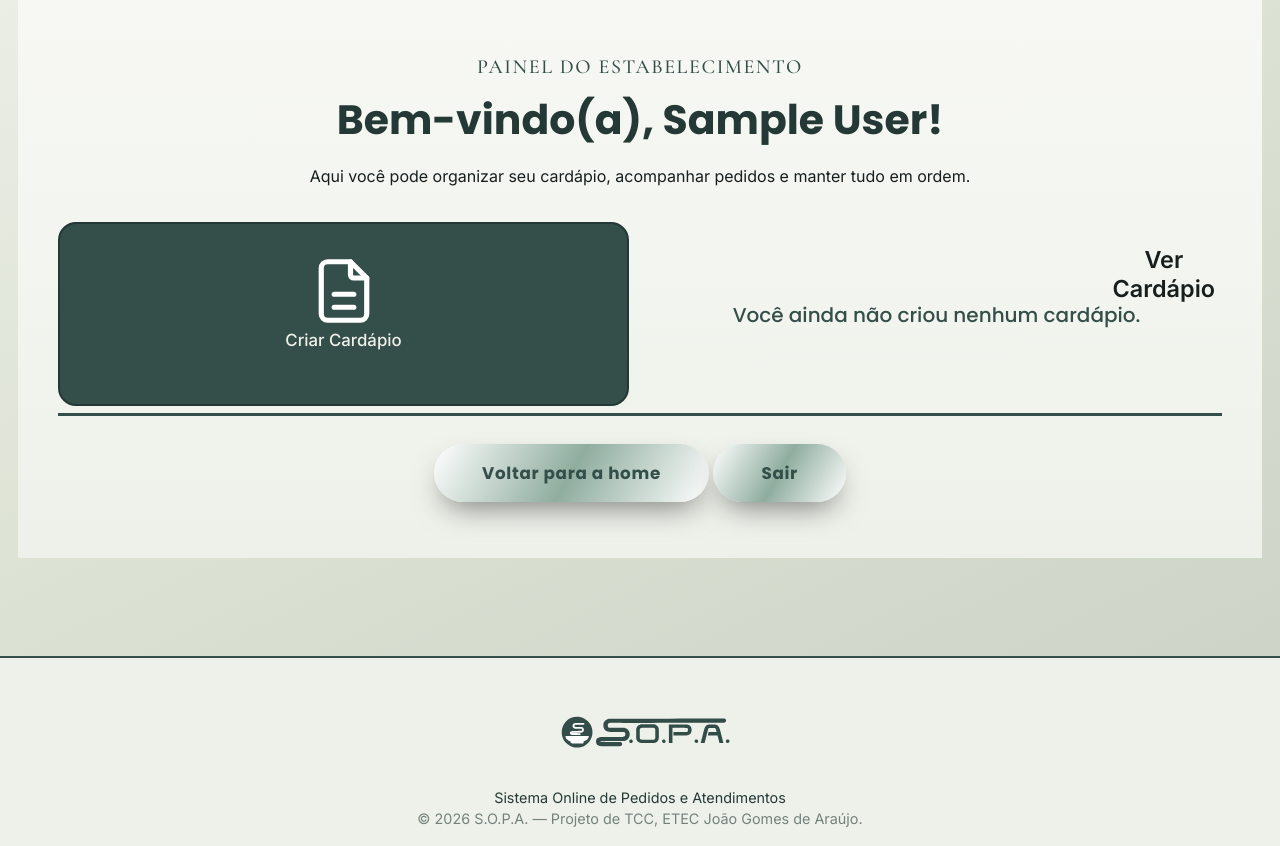
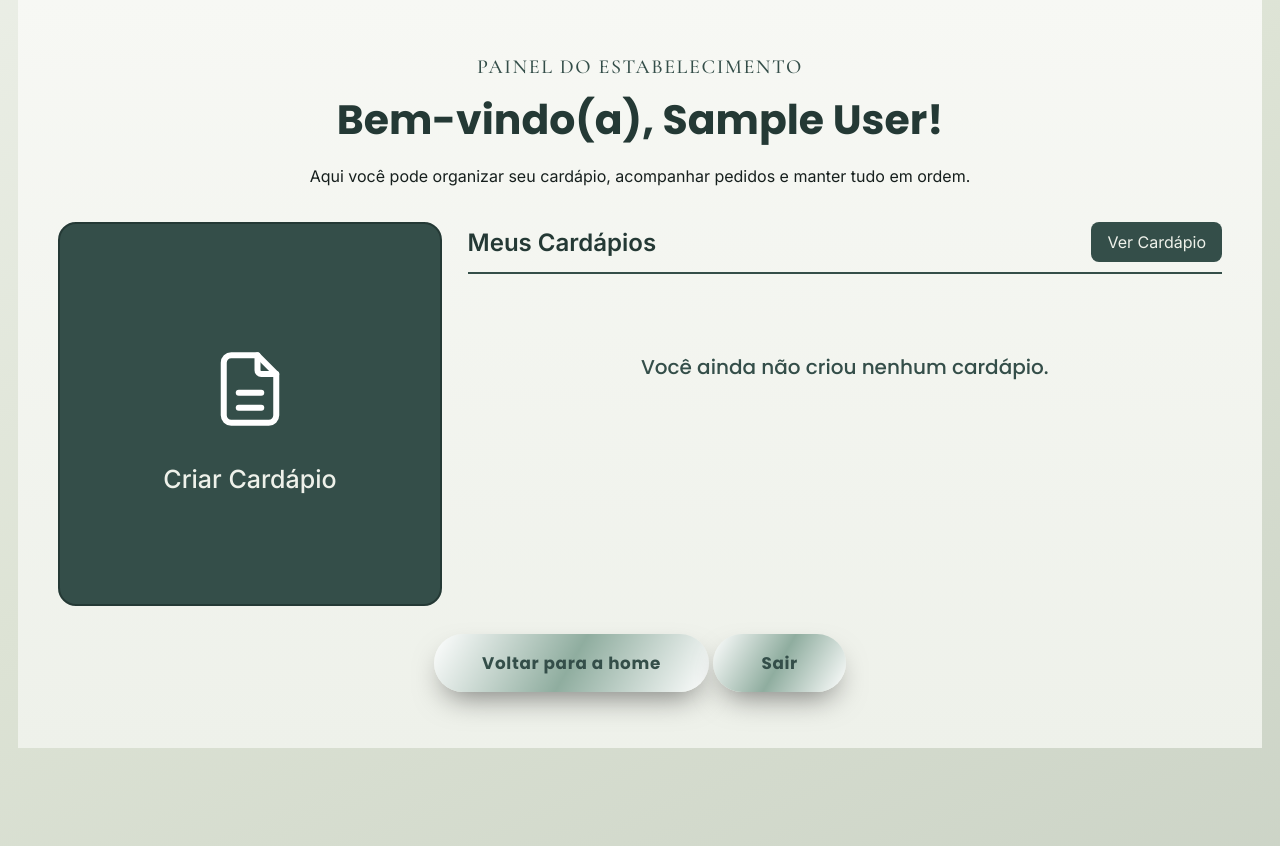
Before and after one commit to santanayzs/tcc_sopa, a PHP site: page /dashboard/index.php in a window 1280 px wide. Shown: the part 179-1025 px from the top of the page. Run offline with PHP 8.4, Linux system fonts and the light colour scheme; the visitor is signed in with stand-in values (Sample User, id 1); data that the repository does not hold is empty.

Commit message:
arrumei todo o dashboard

```diff
--- a/CRUD-Cardapio/ver-cardapio/style-ver-cardapio.css
+++ b/CRUD-Cardapio/ver-cardapio/style-ver-cardapio.css
@@ -1,17 +1,17 @@
 .cardapios-lista {
             display: grid;
-            grid-template-columns: repeat(3, minmax(0, 1fr));
+            grid-template-columns: repeat(4, minmax(0, 1fr));
             gap: 22px;
             margin-top: 32px;
         }
 
-        @media (max-width: 1100px) {
+        @media (max-width: 1150px) {
             .cardapios-lista {
                 grid-template-columns: repeat(2, minmax(0, 1fr));
             }
         }
 
-        @media (max-width: 700px) {
+        @media (max-width: 900px) {
             .cardapios-lista {
                 grid-template-columns: 1fr;
             }
--- a/dashboard/dashboard.css
+++ b/dashboard/dashboard.css
@@ -92,42 +92,132 @@
     color: var(--green-800);
   }
 
-  .feature-card{
-    background-color: var(--green-800);
-    border:2px solid var(--green-900);
-    color:black;
-  }
-  .feature-card :hover{
-     border-color:rgba(0,0,0);
+/* Layout geral: criar à esquerda, cardápios à direita */
+.dashboard-layout {
+  display: grid;
+  grid-template-columns: clamp(220px, 30vw, 450px) minmax(0, 1fr);
+  gap: clamp(16px, 2vw, 30px);
+  align-items: start;
+  width: 100%;
+}
+
+/* Botão Criar Cardápio */
+.feature-card {
+  display: flex;
+  flex-direction: column;
+  align-items: center;
+  justify-content: center;
+
+  width: 100%;
+  min-width: 0;
+  min-height: clamp(220px, 30vw, 386px);
+  box-sizing: border-box;
+
+  padding: clamp(12px, 2vw, 24px);
+  margin: 0;
+
+  background-color: var(--green-800);
+  border: 2px solid var(--green-900);
+  border-radius: 18px;
+  color: var(--cream-1);
+}
+
+.feature-card svg {
+  width: 90px;
+  height: 90px;
+  margin: 20px auto;
+}
+
+.feature-card h3 {
+  margin: 10px 0;
+  font-family: var(--font-body);
+  font-size: 25px;
+  font-weight: 500;
+  color: var(--cream-1);
+  text-align: center;
+}
+
+/* Área da direita */
+.dashboard-area-cardapios {
+  min-width: 0;
+  text-align: left;
+}
+
+/* Título e link ficam na mesma linha */
+.dashboard-cardapios-topo {
+  display: flex;
+  justify-content: space-between;
+  align-items: center;
+  gap: 16px;
+  margin-bottom: 18px;
+  padding-bottom: 10px;
+  border-bottom: 2px solid var(--green-800);
+}
+
+.dashboard-cardapios-topo h2 {
+  margin: 0;
+  color: var(--green-900);
+  font-size: 24px;
+}
+
+/* Link Ver Cardápio */
+.link-ver-cardapio {
+  position: static;
+  flex-shrink: 0;
+  display: inline-block;
+  margin: 0;
+  padding: 10px 16px;
+  background-color: var(--green-800);
+  color: var(--cream-1);
+  border-radius: 8px;
+  text-decoration: none;
+  font-size: 16px;
+}
+
+.link-ver-cardapio:hover {
+  background-color: var(--green-900);
+}
+
+/* Cardápios em grade */
+.dashboard-cardapios-lista {
+  display: grid;
+  grid-template-columns: repeat(3, minmax(0, 1fr));
+  gap: 18px;
+  margin-top: 0;
+}
+
+.dashboard-cardapios-lista .cardapio-bloco {
+  min-width: 0;
+}
+
+/* Tablet */
+@media (max-width: 650px) {
+  .dashboard-layout {
+    grid-template-columns: 1fr;
   }
 
-  .dashboard-recentes{
-    position: relative;
-    border-bottom: 3px solid var(--green-800);
-    padding-bottom: 7px;
+  .feature-card {
+    width: 100%;
+    min-height: 200px;
   }
 
-  .link-ver-cardapio{
-    position: absolute;
-    margin-left:90%;
+  .feature-card svg {
+    width: 55px;
+    height: 55px;
+  }
+
+  .feature-card h3 {
     font-size: 20px;
   }
 
-  .card-grid {
-  display: grid;
-  grid-template-columns: repeat(2, 1fr);
-  gap: 22px;
+  .dashboard-cardapios-lista {
+    grid-template-columns: 1fr;
   }
-  @media (max-width: 860px) {
-    .card-grid {
-      grid-template-columns: repeat(2, 1fr);
-    }
+
+  .dashboard-cardapios-topo h2 {
+    font-size: 20px;
   }
-  @media (max-width: 560px) {
-    .card-grid {
-      grid-template-columns: 1fr;
-    }
-  }
+}
 
   .site-footer{
     background: var(--cream-1);
--- a/dashboard/index.php
+++ b/dashboard/index.php
@@ -18,7 +18,7 @@ $stmt = $conexao->prepare(
      FROM cardapios
      WHERE usuario_id = ?
      ORDER BY GREATEST(data_criacao, COALESCE(atualizado_em, data_criacao)) DESC
-     LIMIT 3'
+     LIMIT 4'
 );
 $stmt->bind_param('i', $usuarioId);
 $stmt->execute();
@@ -87,21 +87,37 @@ $stmt->close();
       </p>
 
       <div class="dashboard-recentes" style="margin-top: 36px;">
+         <div class="dashboard-layout">
+            <!-- Coluna fixa à esquerda -->
+            <a class="feature-card" href="../CRUD-Cardapio/criar-cardapio/criar-cardapio.php" style="text-decoration:none; color:inherit;">
 
-        <div class="card-grid" style="margin-top: 32px;">
-          <a class="feature-card" href="../CRUD-Cardapio/criar-cardapio/criar-cardapio.php" style="text-decoration:none; color:inherit;">
-            <svg xmlns="http://www.w3.org/2000/svg" viewBox="0 0 24 24" fill="none" stroke="currentColor" stroke-width="1.6" stroke-linecap="round" stroke-linejoin="round">
+              <svg xmlns="http://www.w3.org/2000/svg"
+                  viewBox="0 0 24 24"
+                  fill="none"
+                  stroke="currentColor"
+                  stroke-width="1.6"
+                  stroke-linecap="round"
+                  stroke-linejoin="round">
                 <path d="M14 3v4a1 1 0 0 0 1 1h4"></path>
                 <path d="M17 21H7a2 2 0 0 1-2-2V5a2 2 0 0 1 2-2h7l5 5v11a2 2 0 0 1-2 2Z"></path>
                 <path d="M9 13h6"></path>
                 <path d="M9 17h6"></path>
               </svg>
+
               <h3>Criar Cardápio</h3>
             </a>
 
-          <a class="link-ver-cardapio" href="../CRUD-Cardapio/ver-cardapio/ver-cardapio.php">
-            <h3>Ver Cardápio</h3>
+           <!-- Coluna direita -->
+            <div class="dashboard-area-cardapios">
+
+              <div class="dashboard-cardapios-topo">
+                <h2>Meus Cardápios</h2>
+
+                <a class="link-ver-cardapio"
+                  href="../CRUD-Cardapio/ver-cardapio/ver-cardapio.php">
+                  Ver Cardápio
                 </a>
+              </div>
 
             <?php if (empty($recentCardapios)): ?>
               <div class="estado-vazio" style="margin-top: 18px;">
@@ -170,7 +186,7 @@ $stmt->close();
                 <?php endforeach; ?>
               </div>
             <?php endif; ?>
-
+          </div>
         </div>
 
 
```
Lines whose indentation alone changed are shown as unchanged.
